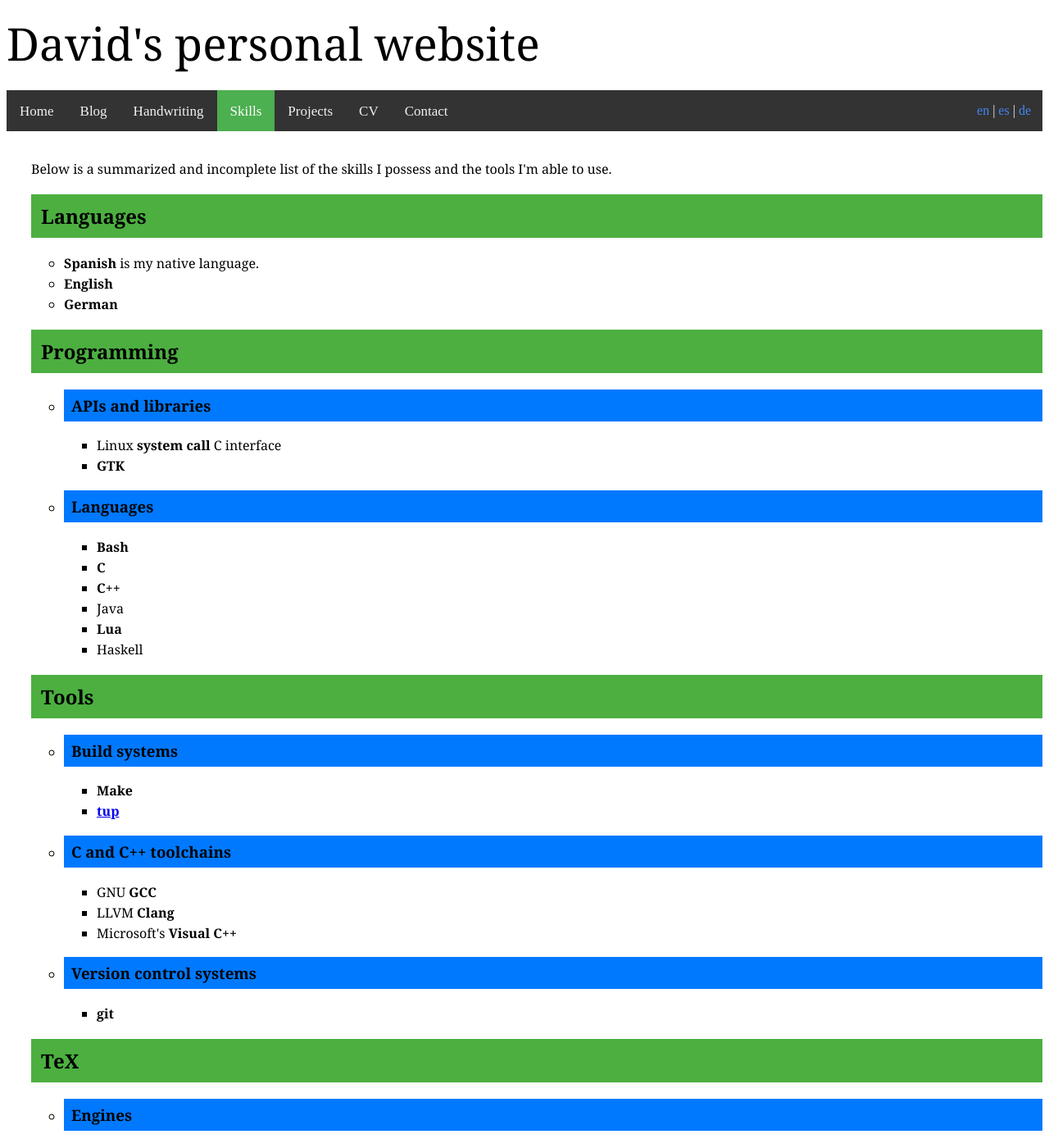
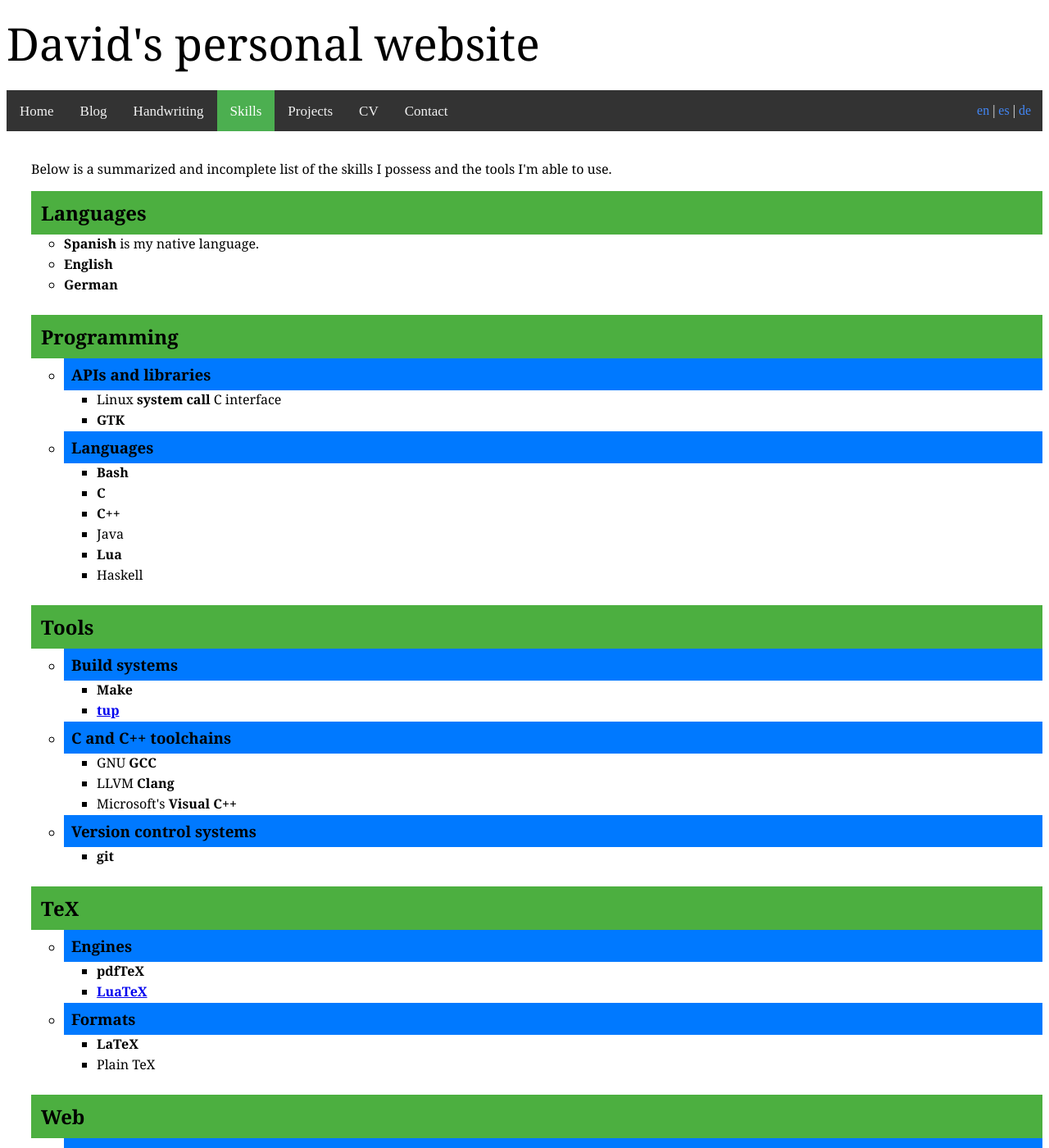
Before and after one commit to kalrish/website, a Jekyll site: the page built from eng/skills.html, in a window 1280 px wide and 1400 px high. Shown: the whole window at 82% size. Built offline with Jekyll 4.4.1, drawn with Linux system fonts in a browser that asks for light colours.

Commit message:
Explicitly set space between sections in the skills page
... instead of relying on my browser's stylesheet.

```diff
--- a/assets/skills.css
+++ b/assets/skills.css
@@ -1,4 +1,6 @@
 h2 {
+	-webkit-margin-before: 0;
+	-webkit-margin-after: 0;
 	padding-top: 10px;
 	padding-bottom: 10px;
 	padding-left: 12px;
@@ -6,6 +8,8 @@
 }
 
 h3 {
+	-webkit-margin-before: 0;
+	-webkit-margin-after: 0;
 	padding-top: 7px;
 	padding-bottom: 7px;
 	padding-left: 9px;
@@ -16,3 +20,7 @@
 	-webkit-padding-start: 0;
 	list-style-type: none;
 }
+
+ul.toplist > li + li {
+	margin-top: 26px;
+}
```
